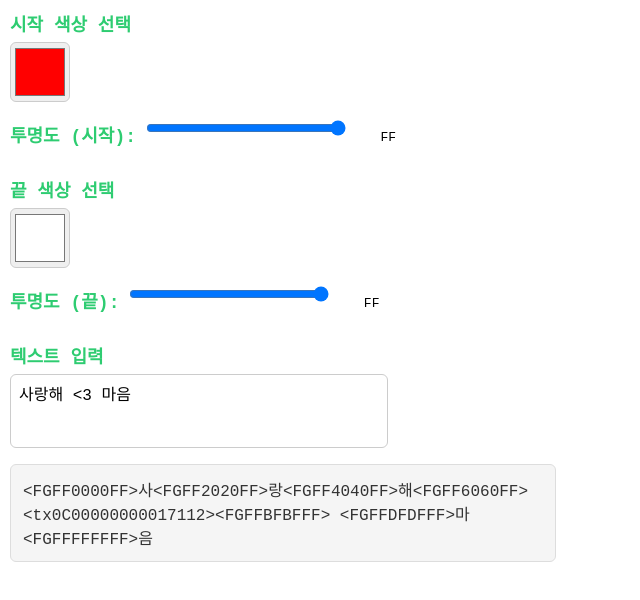
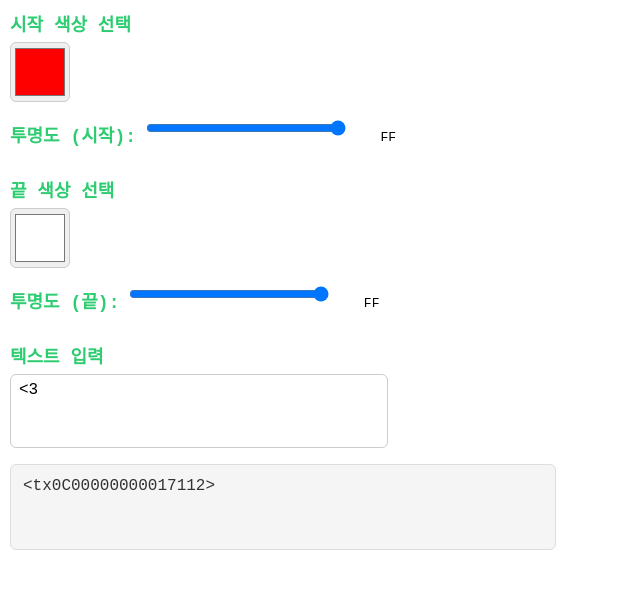
Before and after one commit to TheMiniLuca/overwatch-gradient, a plain HTML site: page index.html in a window 1280 px wide. Shown: the whole page, without its empty margins (0-640 px from the left). Drawn offline with Linux system fonts and the light colour scheme.

Commit message:
기본메세지 수정

```diff
--- a/index.html
+++ b/index.html
@@ -101,7 +101,7 @@
   </div>
 
   <label for="inputText">텍스트 입력</label>
-  <textarea id="inputText" placeholder="그라데이션을 적용할 텍스트를 입력하세요.">사랑해 &lt;3 마음</textarea>
+  <textarea id="inputText" placeholder="그라데이션을 적용할 텍스트를 입력하세요."><3</textarea>
 
   <div id="result"></div>
 </form>
```
